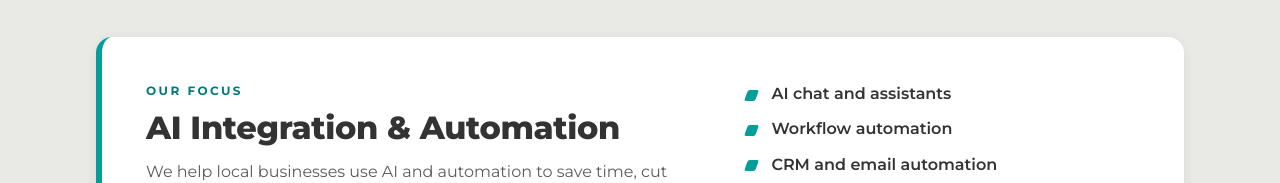
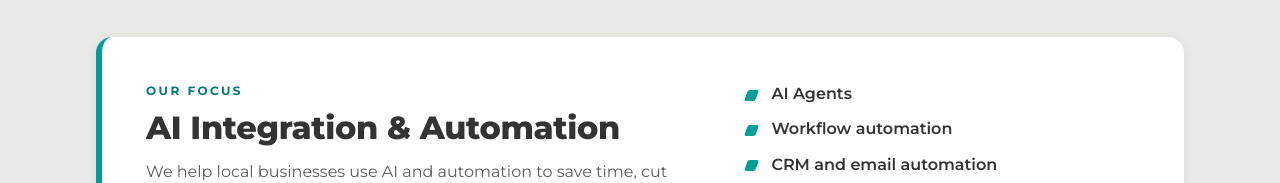
Before and after one commit to javiojo/axiomcreativestudios, a plain HTML site: page index.html in a window 1280 px wide. Shown: the part 1051-1234 px from the top of the page. Drawn offline with Linux system fonts and the light colour scheme.

Commit message:
Rename the AI chat and assistants bullet to AI Agents.

```diff
--- a/index.html
+++ b/index.html
@@ -62,7 +62,7 @@
         <p>We help local businesses use AI and automation to save time, cut busywork and grow. We find where it pays off, then build it and set it up so your team can use it from day one.</p>
       </div>
       <ul class="feature-list">
-        <li>AI chat and assistants</li>
+        <li>AI Agents</li>
         <li>Workflow automation</li>
         <li>CRM and email automation</li>
         <li>AI-powered marketing</li>
```
